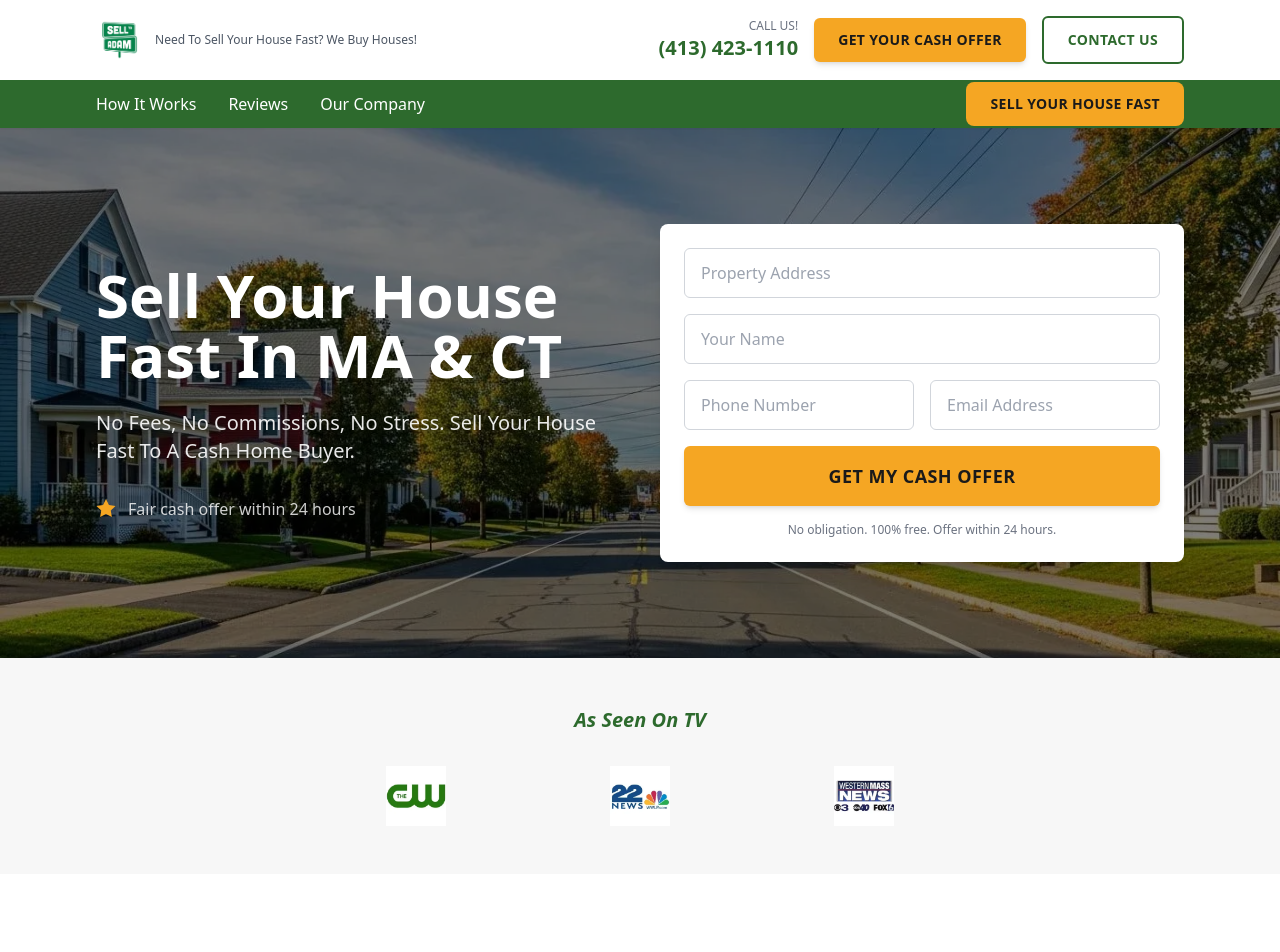
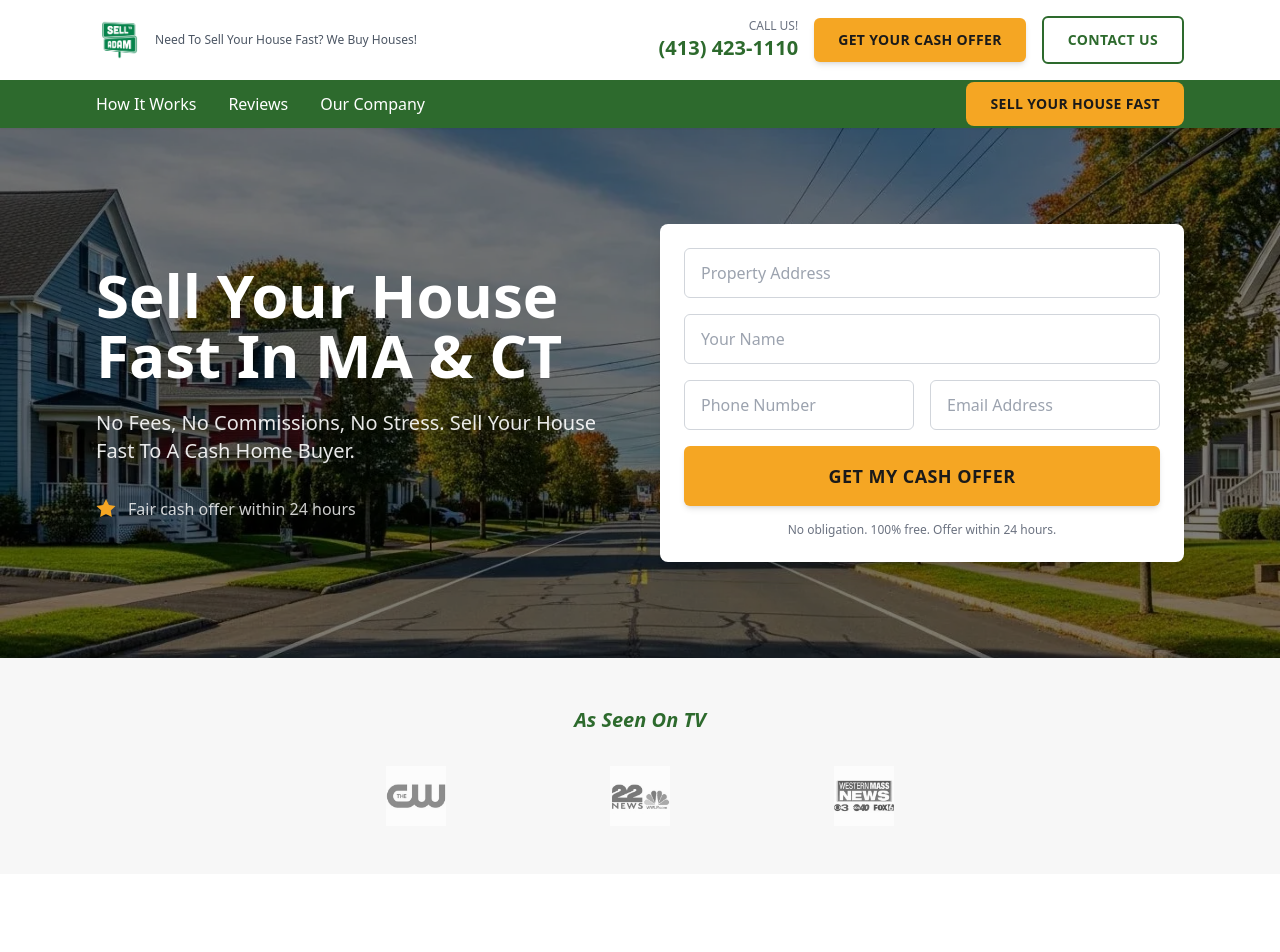
Before and after one commit to srovithis/selltoadam, a Next.js app: page / in a window 1280 px wide. Shown: the top 952 px of the page. Built offline with nearby package versions, Linux system fonts and the light colour scheme.

Commit message:
Fix media logos - remove white boxes, add grayscale blend effect

```diff
--- a/components/MediaLogos.tsx
+++ b/components/MediaLogos.tsx
@@ -14,7 +14,7 @@ export default function MediaLogos() {
                 src={`/media${n}.webp`}
                 alt={`TV station logo ${n}`}
                 fill
-                className="object-contain"
+                className="object-contain grayscale hover:grayscale-0 transition-all duration-300 opacity-70 hover:opacity-100"
               />
             </div>
           ))}
```
